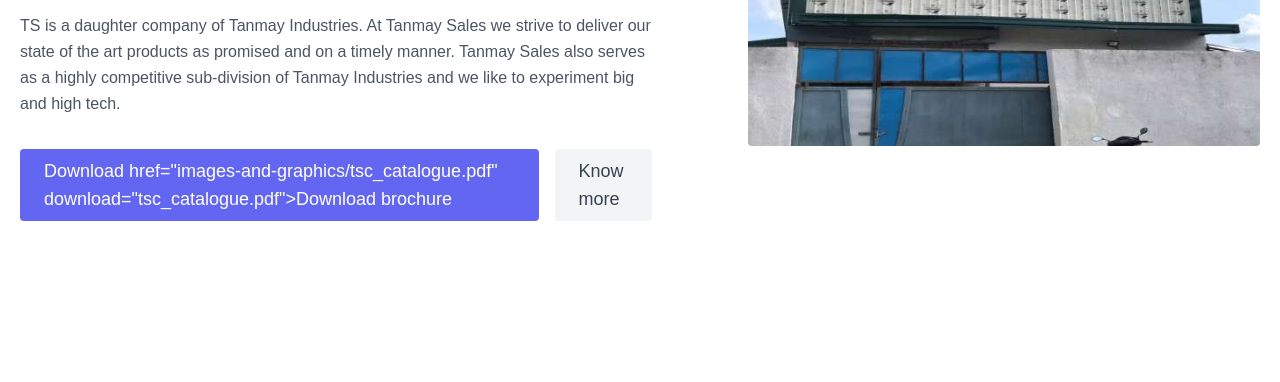
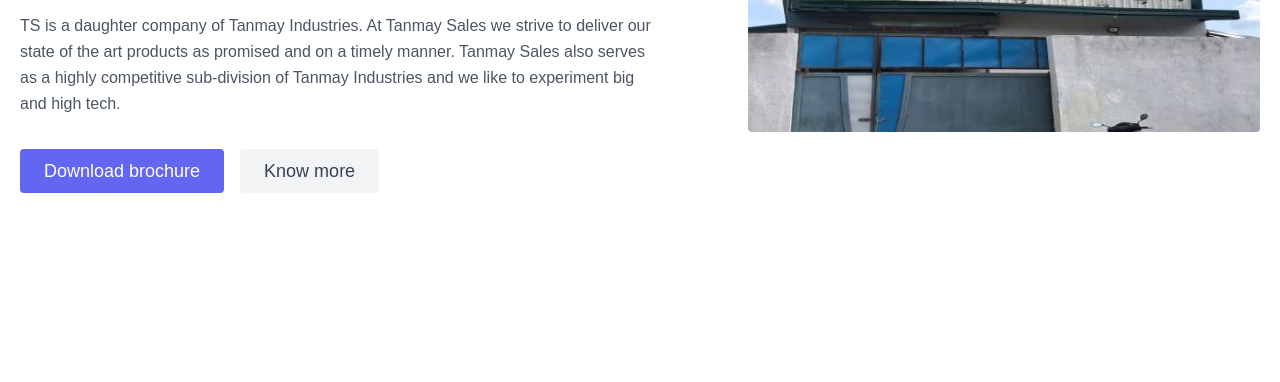
Before and after one commit to ajinkyab9/ts-test, a plain HTML site: page index.html in a window 1280 px wide. Shown: the part 395-777 px from the top of the page. Drawn offline with Linux system fonts and the light colour scheme.

Commit message:
Update index.html

```diff
--- a/index.html
+++ b/index.html
@@ -45,8 +45,7 @@
                     high tech.</p>
                 <div class="flex justify-center">
                     <a class="inline-flex text-white bg-indigo-500 border-0 py-2 px-6 focus:outline-none hover:bg-indigo-600 rounded text-lg"
-                        href="tsc_catalogue.pdf" download="tsc_catalogue.pdf">Download
-                        href="images-and-graphics/tsc_catalogue.pdf" download="tsc_catalogue.pdf">Download brochure
+                        href="tsc_catalogue.pdf" download="tsc_catalogue.pdf">Download brochure
                     </a>
                     <a
                         class="ml-4 inline-flex text-gray-700 bg-gray-100 border-0 py-2 px-6 focus:outline-none hover:bg-gray-200 rounded text-lg">Know
```
